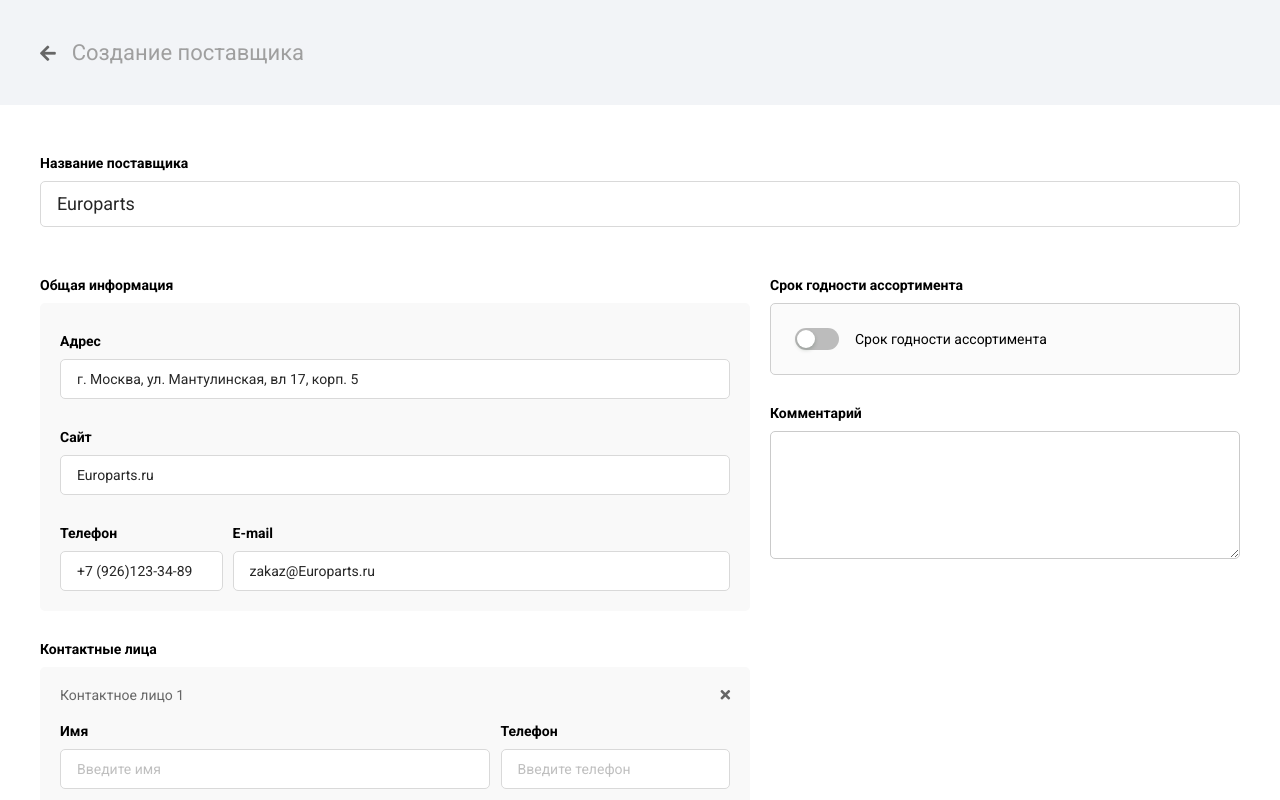
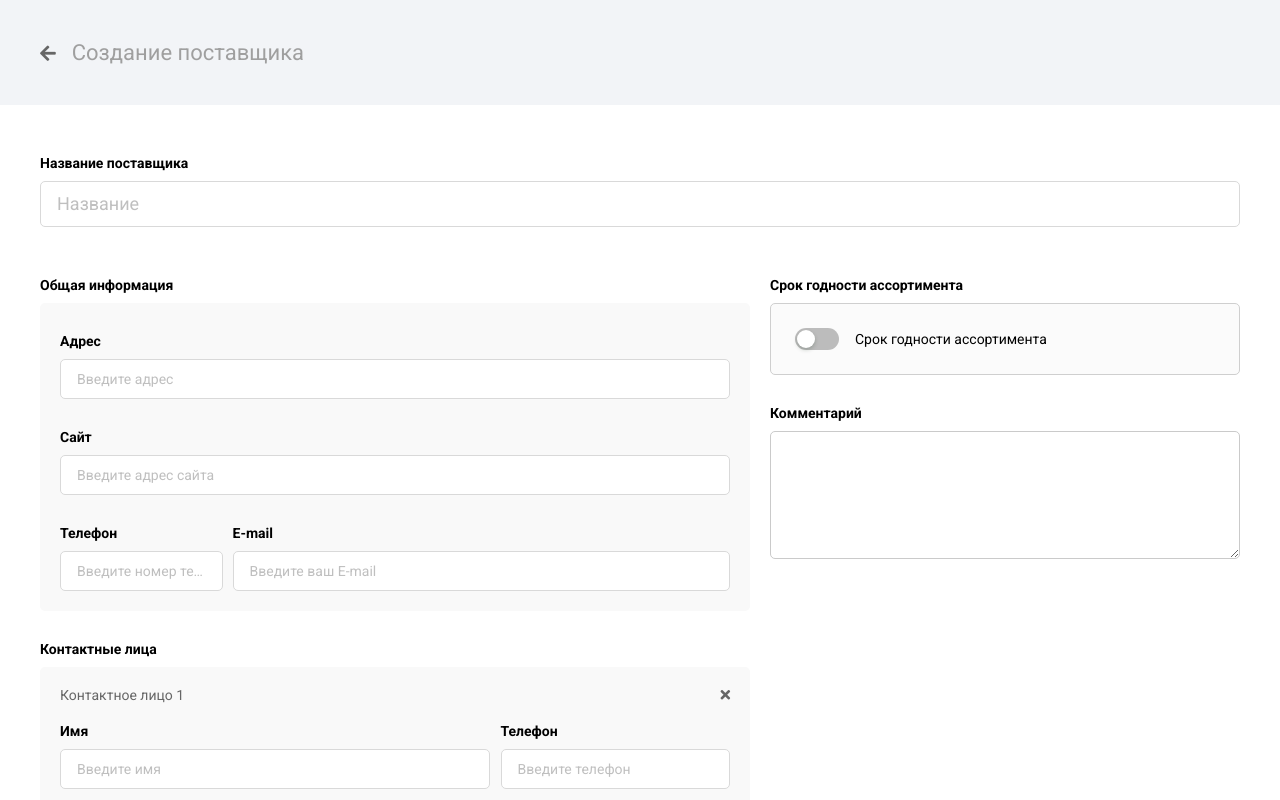
Before and after one commit to Rauventa/Partscanner, a React (Create React App) app: page /1/add in a window 1280 px wide. Shown: the top 800 px of the page. Built offline with nearby package versions, Linux system fonts and the light colour scheme.

Commit message:
clean 3 step

```diff
--- a/src/components/containers/Range/Range.tsx
+++ b/src/components/containers/Range/Range.tsx
@@ -206,7 +206,6 @@
                                     {item.supplier}
                                     <span
                                         className="far fa-edit"
-                                        onClick={addRange}
                                     />
                                 </h1>
                             </div>
--- a/src/components/containers/Range/RangeAdd/RangeAdd.tsx
+++ b/src/components/containers/Range/RangeAdd/RangeAdd.tsx
@@ -13,6 +13,13 @@
             email: ''
         }
     ]);
+
+    const [supplier, setSupplier] = useState('');
+    const [address, setAddress] = useState('');
+    const [site, setSite] = useState('');
+    const [phone, setPhone] = useState('');
+    const [email, setEmail] = useState('');
+    const [comment, setComment] = useState('');
 
     const history = useHistory();
 
@@ -112,6 +119,24 @@
         setPersons(newPersons);
     };
 
+    const resetHandler = () => {
+        setSupplier('');
+        setAddress('');
+        setPhone('');
+        setEmail('');
+        setSite('');
+        setComment('');
+
+        setPersons([
+            {
+                id: '1',
+                name: '',
+                phone: '',
+                email: ''
+            }
+        ])
+    };
+
     return (
         <div className={'RangeAdd'}>
 
@@ -126,7 +151,7 @@
                 <p className={'input-label'}>
                     Название поставщика
                 </p>
-                <Input placeholder="Название" defaultValue={'Europarts'} />
+                <Input placeholder="Название" value={supplier} onChange={e => setSupplier(e.target.value)} />
             </div>
 
             <div className="RangeAdd__row">
@@ -140,26 +165,26 @@
                                 <p className={'input-label'}>
                                     Адрес
                                 </p>
-                                <Input placeholder="Введите адрес" defaultValue='г. Москва, ул. Мантулинская, вл 17, корп. 5' />
+                                <Input placeholder="Введите адрес" value={address} onChange={e => setAddress(e.target.value)} />
                             </div>
                             <div className="RangeAdd__data_content-site">
                                 <p className={'input-label'}>
                                     Сайт
                                 </p>
-                                <Input placeholder="Введите адрес сайта" defaultValue='Europarts.ru' />
+                                <Input placeholder="Введите адрес сайта" value={site} onChange={e => setSite(e.target.value)} />
                             </div>
                             <div className="RangeAdd__data_content-main">
                                 <div className="RangeAdd__data_content-main--phone">
                                     <p className={'input-label'}>
                                         Телефон
                                     </p>
-                                    <Input placeholder="Введите номер телефона" defaultValue='+7 (926)123-34-89' />
+                                    <Input placeholder="Введите номер телефона" value={phone} onChange={e => setPhone(e.target.value)} />
                                 </div>
                                 <div className="RangeAdd__data_content-main--email">
                                     <p className={'input-label'}>
                                         E-mail
                                     </p>
-                                    <Input placeholder="Введите ваш E-mail" defaultValue='zakaz@Europarts.ru' />
+                                    <Input placeholder="Введите ваш E-mail" value={email} onChange={e => setEmail(e.target.value)} />
                                 </div>
                             </div>
                         </div>
@@ -169,7 +194,6 @@
                         <p className={'input-label'}>
                             Контактные лица
                         </p>
-
                         {persons.map((person, index) => {
                             return (
                                 <div
@@ -224,13 +248,13 @@
                         <p className={'input-label'}>
                             Комментарий
                         </p>
-                        <TextArea rows={5} />
+                        <TextArea rows={5} value={comment} onChange={e => setComment(e.target.value)} />
                     </div>
                 </div>
             </div>
 
             <div className="RangeAdd__footer">
-                <Button className={'btn-grey-light'}>Сбросить данные</Button>
+                <Button className={'btn-grey-light'} onClick={resetHandler}>Сбросить данные</Button>
 
                 <div className="RangeAdd__footer_buttons">
                     <Button className={'ant-btn-secondary'}>Отменить</Button>
--- a/src/styles/blocks/Range/_range.scss
+++ b/src/styles/blocks/Range/_range.scss
@@ -867,6 +867,15 @@
           justify-content: space-between;
           align-items: center;
 
+          i {
+            cursor: pointer;
+            transition: all .3s;
+
+            &:hover {
+              color: $textLight;
+            }
+          }
+
           p, i {
             color: $textLightGrey;
             margin-bottom: 0;
```
